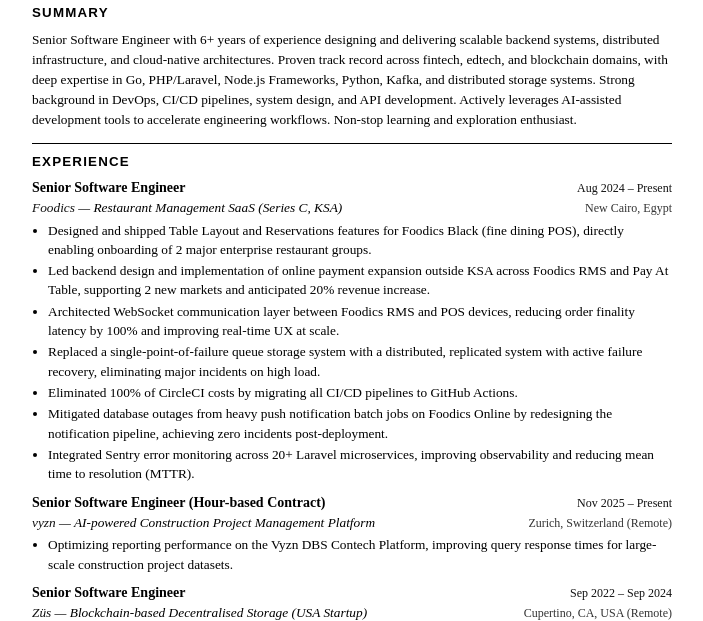
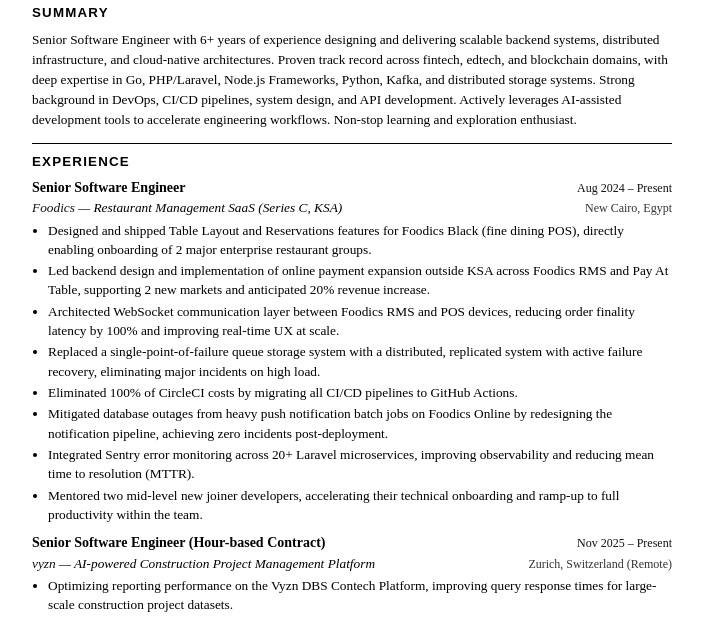
Before and after one commit to devyetii/cv, a plain HTML site: page index.html in a window 1280 px wide. Shown: the part 134-755 px from the top of the page, without its empty margins (288-991 px from the left). Drawn offline with Linux system fonts and the light colour scheme.

Commit message:
Add mentorship bullet to Foodics experience

```diff
--- a/index.html
+++ b/index.html
@@ -190,6 +190,7 @@
           <li>Eliminated 100% of CircleCI costs by migrating all CI/CD pipelines to GitHub Actions.</li>
           <li>Mitigated database outages from heavy push notification batch jobs on Foodics Online by redesigning the notification pipeline, achieving zero incidents post-deployment.</li>
           <li>Integrated Sentry error monitoring across 20+ Laravel microservices, improving observability and reducing mean time to resolution (MTTR).</li>
+          <li>Mentored two mid-level new joiner developers, accelerating their technical onboarding and ramp-up to full productivity within the team.</li>
         </ul>
       </div>
       <div class="ent">
```
